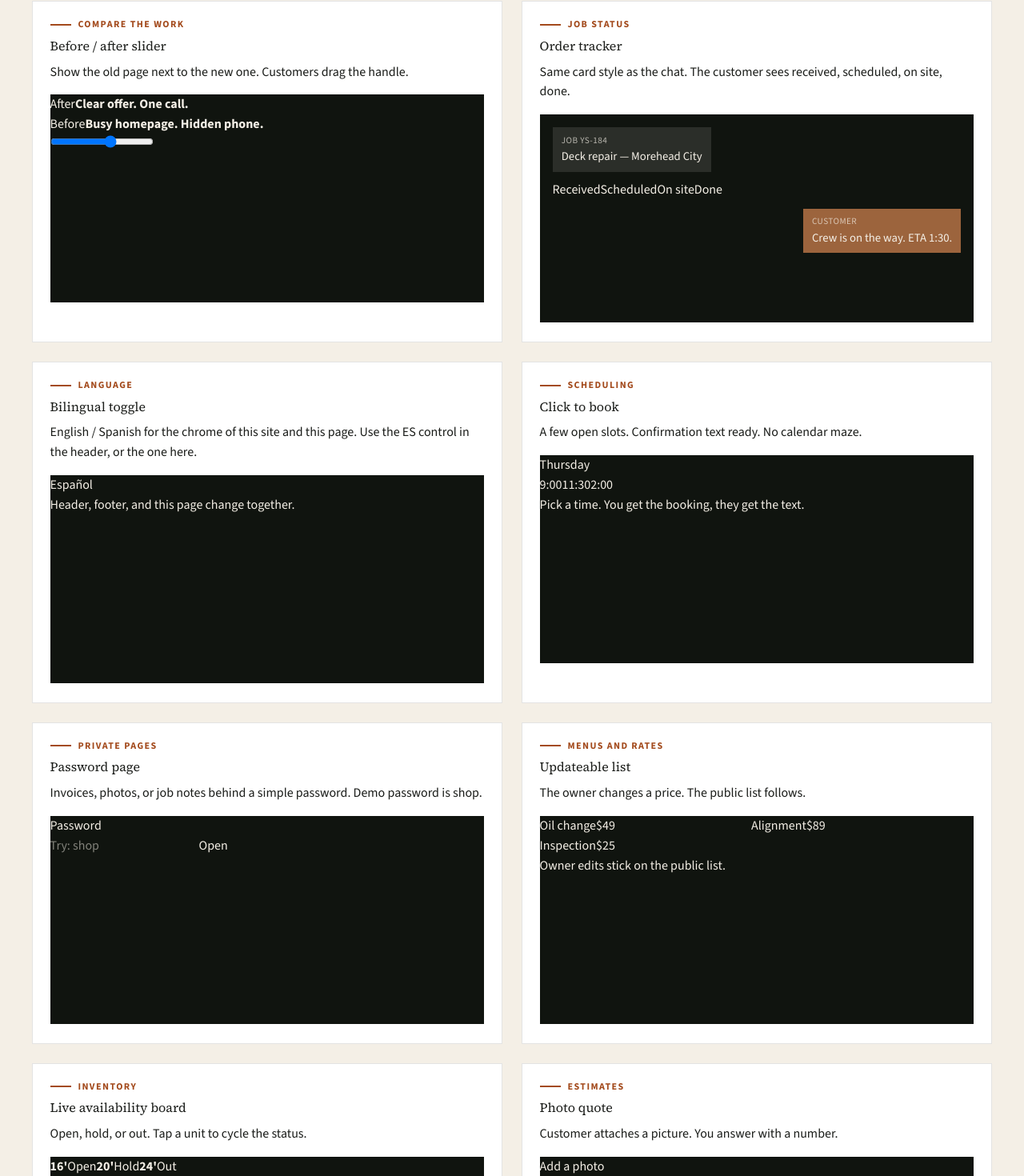
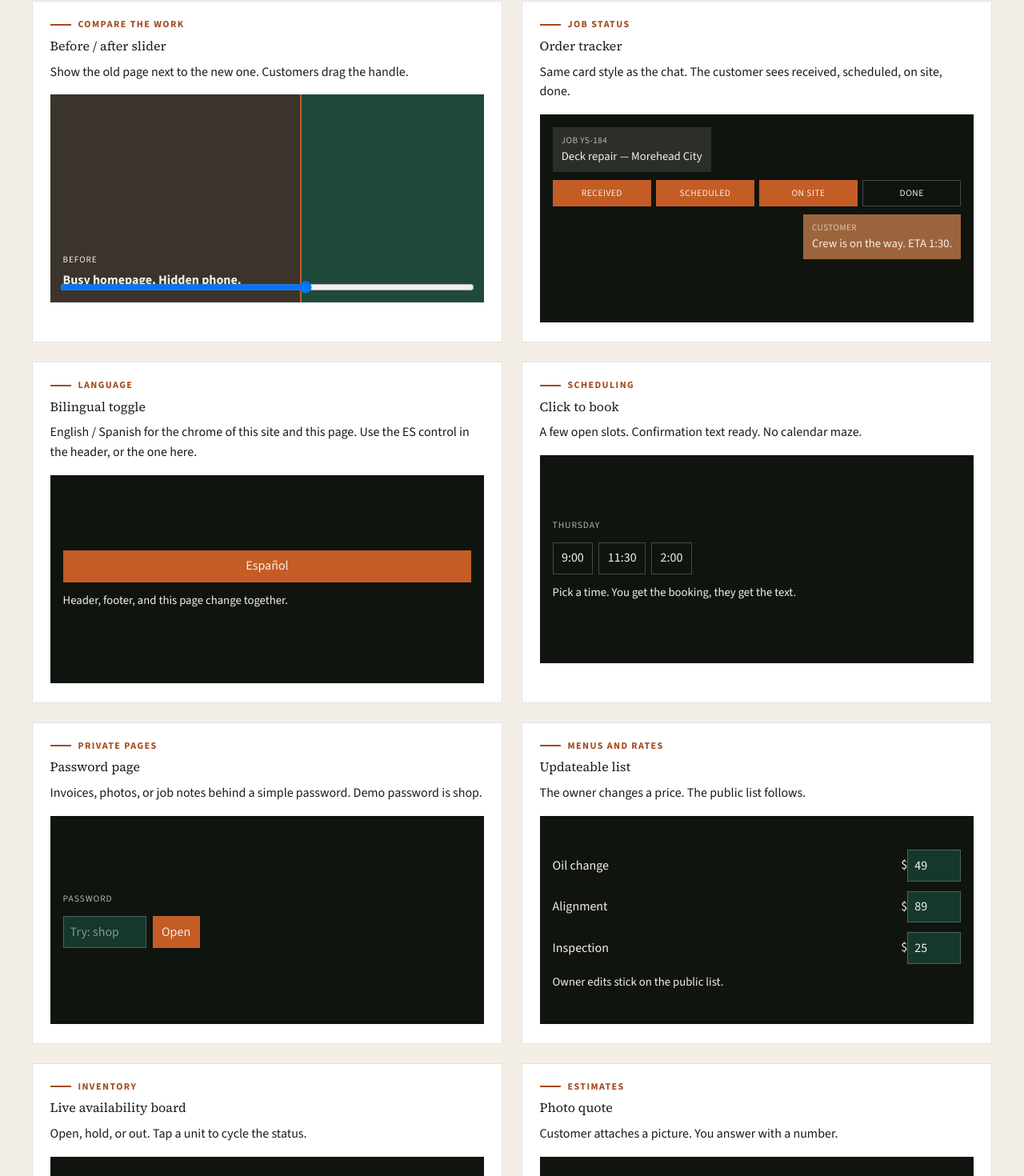
Before and after one commit to CRMwebsolution/yoursitesolution-co, a Next.js app: page /upgrades in a window 1280 px wide. Shown: the part 2173-3643 px from the top of the page at 80% size. Built offline with nearby package versions, Linux system fonts and the light colour scheme.

Commit message:
Style the new upgrade demo stages

```diff
--- a/app/upgrades/upgrades.css
+++ b/app/upgrades/upgrades.css
@@ -115,3 +115,176 @@
 .upgrade-list h3 {
   margin: 0.4rem 0 0.45rem;
 }
+
+.demo-pad,
+.theme-stage {
+  min-height: 260px;
+  padding: 1rem;
+  display: flex;
+  flex-direction: column;
+  justify-content: center;
+  gap: 0.75rem;
+}
+
+.demo-kicker {
+  margin: 0;
+  letter-spacing: 0.08em;
+  text-transform: uppercase;
+  font-size: 0.72rem;
+  opacity: 0.72;
+}
+
+.demo-note {
+  margin: 0;
+  font-size: 0.92rem;
+  line-height: 1.4;
+}
+
+.chip-row {
+  display: flex;
+  flex-wrap: wrap;
+  gap: 0.45rem;
+}
+
+.chip,
+.track-steps button,
+.avail {
+  border: 1px solid color-mix(in srgb, #f4efe6 24%, transparent);
+  background: transparent;
+  color: inherit;
+  padding: 0.4rem 0.65rem;
+  font: inherit;
+  cursor: pointer;
+}
+
+.chip.is-on,
+.track-steps button.is-on {
+  background: #c45c26;
+  border-color: #c45c26;
+}
+
+.track-steps {
+  display: grid;
+  grid-template-columns: repeat(4, 1fr);
+  gap: 0.35rem;
+}
+
+.track-steps button {
+  font-size: 0.72rem;
+  letter-spacing: 0.04em;
+  text-transform: uppercase;
+}
+
+.ba-wrap,
+.ba-stage {
+  height: 260px;
+  position: relative;
+}
+
+.ba-pane {
+  position: absolute;
+  inset: 0;
+  display: flex;
+  flex-direction: column;
+  justify-content: flex-end;
+  padding: 1rem;
+  gap: 0.25rem;
+}
+
+.ba-pane span {
+  font-size: 0.7rem;
+  letter-spacing: 0.08em;
+  text-transform: uppercase;
+}
+
+.ba-after {
+  background: #1f4a3a;
+}
+
+.ba-before {
+  background: #3a342c;
+  overflow: hidden;
+  border-right: 2px solid #c45c26;
+}
+
+.ba-range {
+  position: absolute;
+  inset: auto 0 0.7rem;
+  width: calc(100% - 1.5rem);
+  margin: 0 0.75rem;
+}
+
+.gate-form,
+.list-row {
+  display: flex;
+  gap: 0.5rem;
+  align-items: center;
+}
+
+.gate-form input,
+.list-row input {
+  border: 1px solid color-mix(in srgb, #f4efe6 24%, transparent);
+  background: #16382c;
+  color: #f4efe6;
+  padding: 0.4rem 0.5rem;
+  width: 6.5rem;
+}
+
+.list-row {
+  justify-content: space-between;
+}
+
+.list-row input {
+  width: 4.2rem;
+}
+
+.avail {
+  display: flex;
+  justify-content: space-between;
+}
+
+.avail.open {
+  border-color: #7d9b6f;
+}
+
+.avail.hold {
+  border-color: #c45c26;
+}
+
+.avail.out {
+  opacity: 0.55;
+}
+
+.theme-stage.is-dark {
+  background: #10140f;
+  color: #f4efe6;
+}
+
+.theme-stage.is-light {
+  background: #f4efe6;
+  color: #16382c;
+}
+
+.file-chip input {
+  display: none;
+}
+
+.qr-pad {
+  align-items: center;
+}
+
+.qr-grid {
+  display: grid;
+  grid-template-columns: repeat(11, 8px);
+  gap: 2px;
+}
+
+.qr-grid span {
+  width: 8px;
+  height: 8px;
+  background: transparent;
+}
+
+.qr-grid span.on {
+  background: #f4efe6;
+}
```
